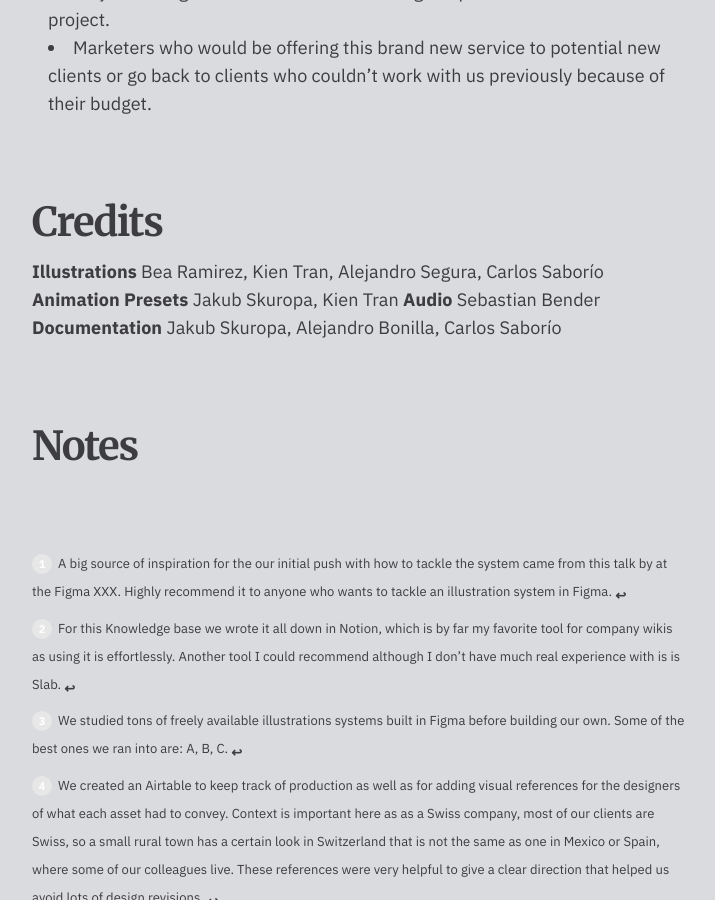
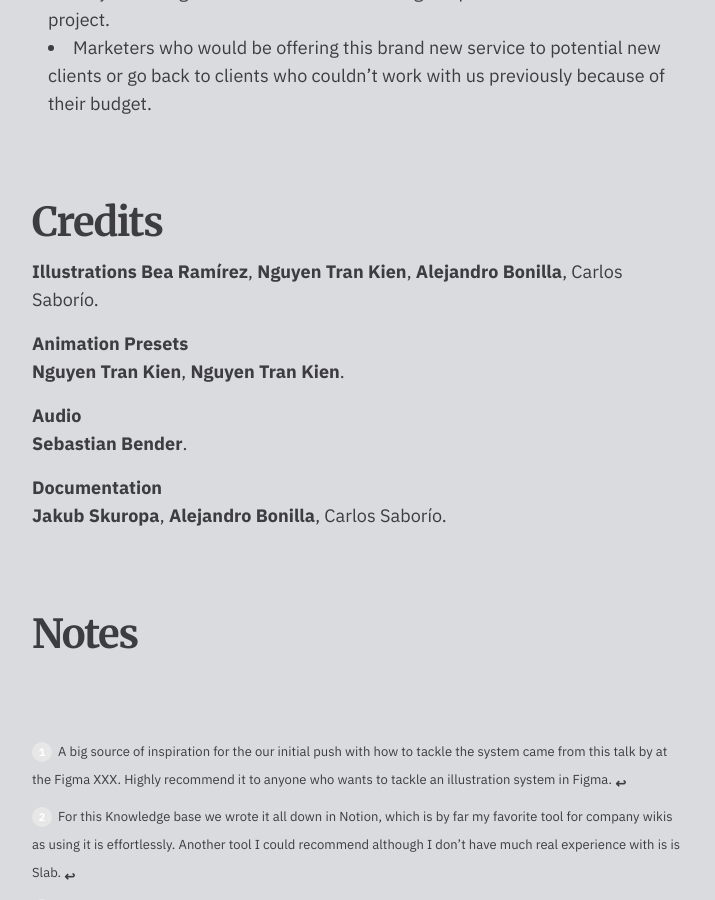
Before and after one commit to Zavorio/zavorio.github.io, a Jekyll site: the page built from _projects/2020-08-01-modular-illustration-system-for-animation.md, in a window 1280 px wide and 900 px high, scrolled down 6162 px. Shown: the whole window, without its empty margins (38-753 px from the left). Built offline with Jekyll 4.4.1, drawn with Linux system fonts in a browser that asks for light colours; nearby versions of some CDN libraries.

Commit message:
Update 2020-08-01-modular-illustration-system-for-animation.md

```diff
--- a/_projects/2020-08-01-modular-illustration-system-for-animation.md
+++ b/_projects/2020-08-01-modular-illustration-system-for-animation.md
@@ -94,13 +94,16 @@ Consider documenting early and leaving enough lay time toward the end to complet
 ### Credits
 
 **Illustrations**
-Bea Ramirez, Kien Tran, Alejandro Segura, Carlos Saborío
+[Bea Ramírez](https://dribbble.com/Beavaquero), [Nguyen Tran Kien](https://dribbble.com/Stairwaytohell), [Alejandro Bonilla](https://vimeo.com/alejandrobonilla), Carlos Saborío.
+
 **Animation Presets**
-Jakub Skuropa, Kien Tran
+[Nguyen Tran Kien](https://dribbble.com/Stairwaytohell), [Nguyen Tran Kien](https://dribbble.com/Stairwaytohell).
+
 **Audio**
-Sebastian Bender
+[Sebastian Bender](http://www.sebastianbendermusic.com/about/).
+
 **Documentation**
-Jakub Skuropa, Alejandro Bonilla, Carlos Saborío
+[Jakub Skuropa](https://vimeo.com/jakubskorupa), [Alejandro Bonilla](https://vimeo.com/jakubskorupa), Carlos Saborío.
 
 
 ### Notes
```
